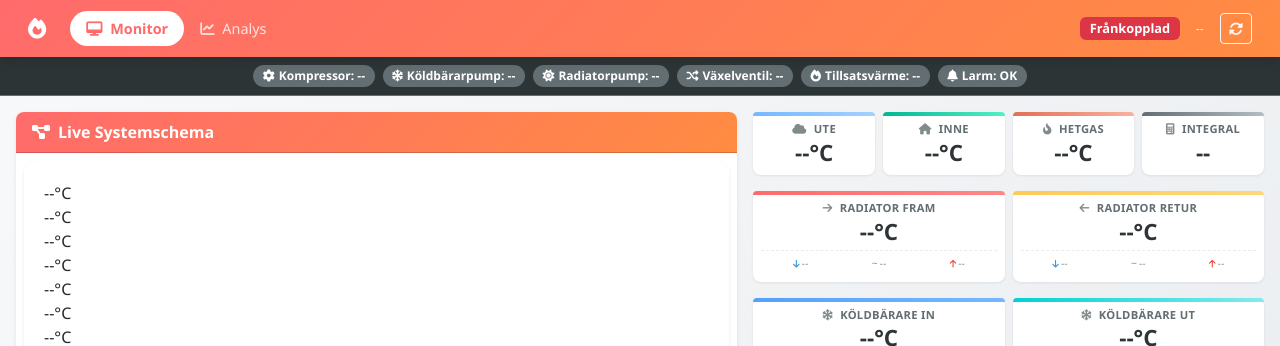
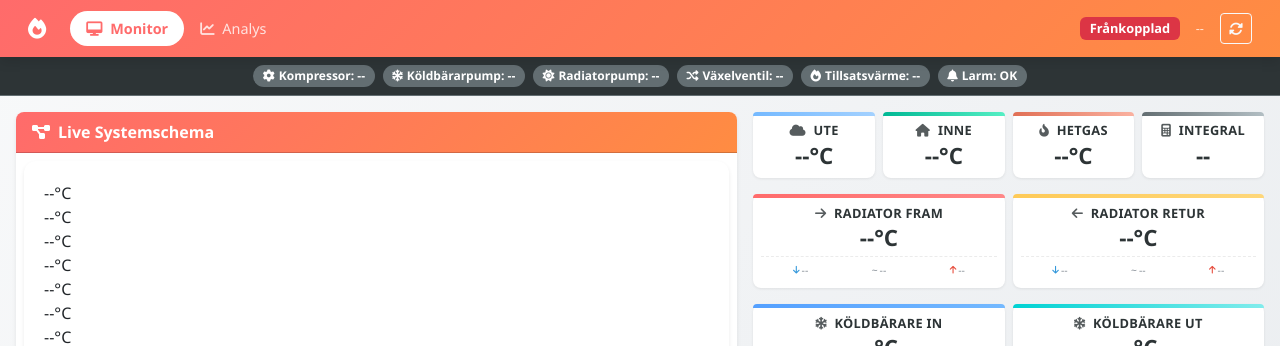
Before and after one commit to dsjodin/heatpumpv3, a Flask app: template dashboard/templates/dashboard.html in a window 1280 px wide. Shown: the top 346 px of the page. Run offline with Flask 3, Linux system fonts and the light colour scheme; the template is opened without the code that fills it, so the values that code supplies are empty; some libraries are stand-ins or nearby versions.

Commit message:
Improve metric card label readability: larger, darker text

```diff
--- a/dashboard/static/css/dashboard.css
+++ b/dashboard/static/css/dashboard.css
@@ -175,12 +175,12 @@ body {
 }
 
 .metric-label {
-    font-size: 0.7rem;
-    color: #636e72;
+    font-size: 0.8rem;
+    color: #2d3436;
     text-transform: uppercase;
     letter-spacing: 0.3px;
-    margin-bottom: 0.15rem;
-    font-weight: 600;
+    margin-bottom: 0.2rem;
+    font-weight: 700;
 }
 
 .metric-label i {
```
